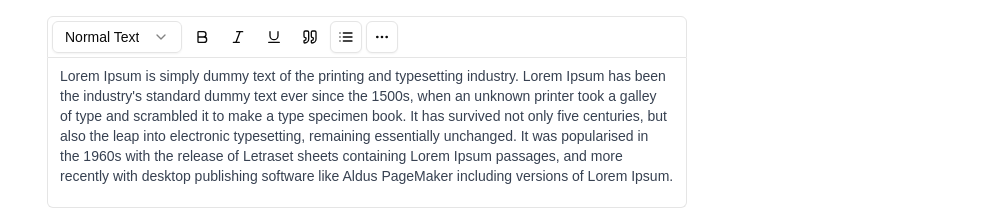
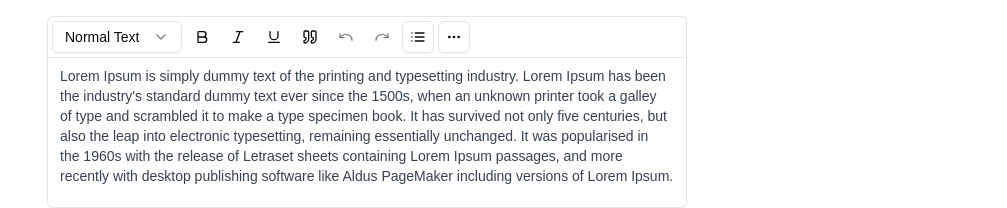
Before and after one commit to SafaElmali/tiptap-template, a Next.js app: page / in a window 1280 px wide. Shown: the top 208 px of the page, without its empty margins (273-1280 px from the left). Built offline with nearby package versions, Linux system fonts and the light colour scheme.

Commit message:
feat: Add undo & redo

```diff
--- a/src/components/features/tiptap-editor/plugins/toolbar/_components/toolbar-button.tsx
+++ b/src/components/features/tiptap-editor/plugins/toolbar/_components/toolbar-button.tsx
@@ -11,6 +11,7 @@ type ToolbarButtonProps = {
   label: string;
   command: () => void;
   isActive: boolean;
+  disabled?: boolean;
 };
 
 const ToolbarButton: FC<ToolbarButtonProps> = ({
@@ -18,15 +19,18 @@ const ToolbarButton: FC<ToolbarButtonProps> = ({
   label,
   isActive,
   command,
+  disabled,
 }) => {
   return (
     <Tooltip>
       <TooltipTrigger asChild>
         <Toggle
           size="sm"
+          type="button"
           pressed={isActive}
           onPressedChange={command}
           aria-label={label}
+          disabled={disabled}
         >
           {icon}
         </Toggle>
--- a/src/components/features/tiptap-editor/plugins/toolbar/toolbar.tsx
+++ b/src/components/features/tiptap-editor/plugins/toolbar/toolbar.tsx
@@ -1,5 +1,5 @@
 import { type Editor } from "@tiptap/react";
-import { Bold, Italic, Quote, Underline } from "lucide-react";
+import { Bold, Italic, Quote, Redo, Underline, Undo } from "lucide-react";
 import { FC } from "react";
 import { ToolbarButton } from "./_components/toolbar-button";
 import { HeadingDropdown } from "./_components/heading-dropdown";
@@ -41,6 +41,20 @@ const Toolbar: FC<ToolbarProps> = ({ editor }) => {
           command={() => editor.chain().focus().toggleBlockquote().run()}
           isActive={editor.isActive("blockquote")}
         />
+        <ToolbarButton
+          icon={<Undo className="h-4 w-4" />}
+          label="Undo"
+          command={() => editor.chain().focus().undo().run()}
+          isActive={false}
+          disabled={!editor.can().undo()}
+        />
+        <ToolbarButton
+          icon={<Redo className="h-4 w-4" />}
+          label="Redo"
+          command={() => editor.chain().focus().redo().run()}
+          isActive={false}
+          disabled={!editor.can().redo()}
+        />
         <ListDropdown editor={editor} />
         <FormattingDropdown editor={editor} />
       </div>
```
